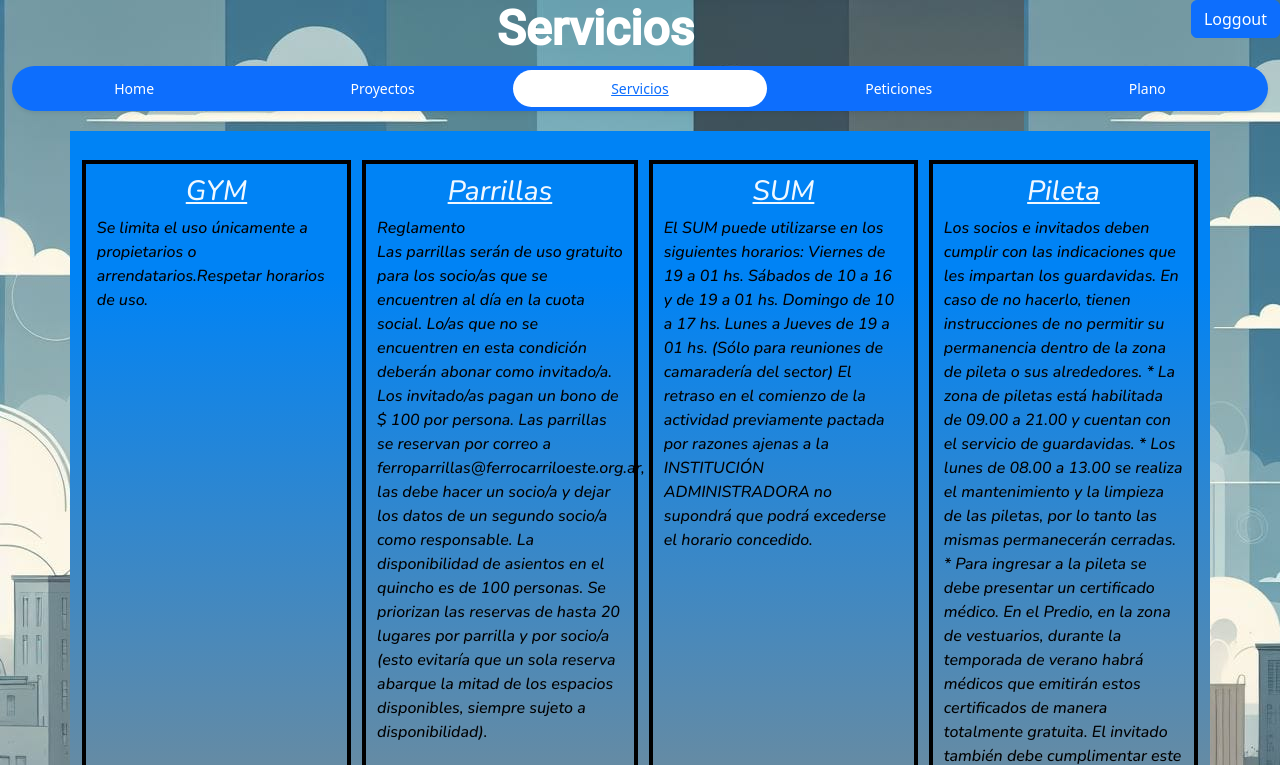
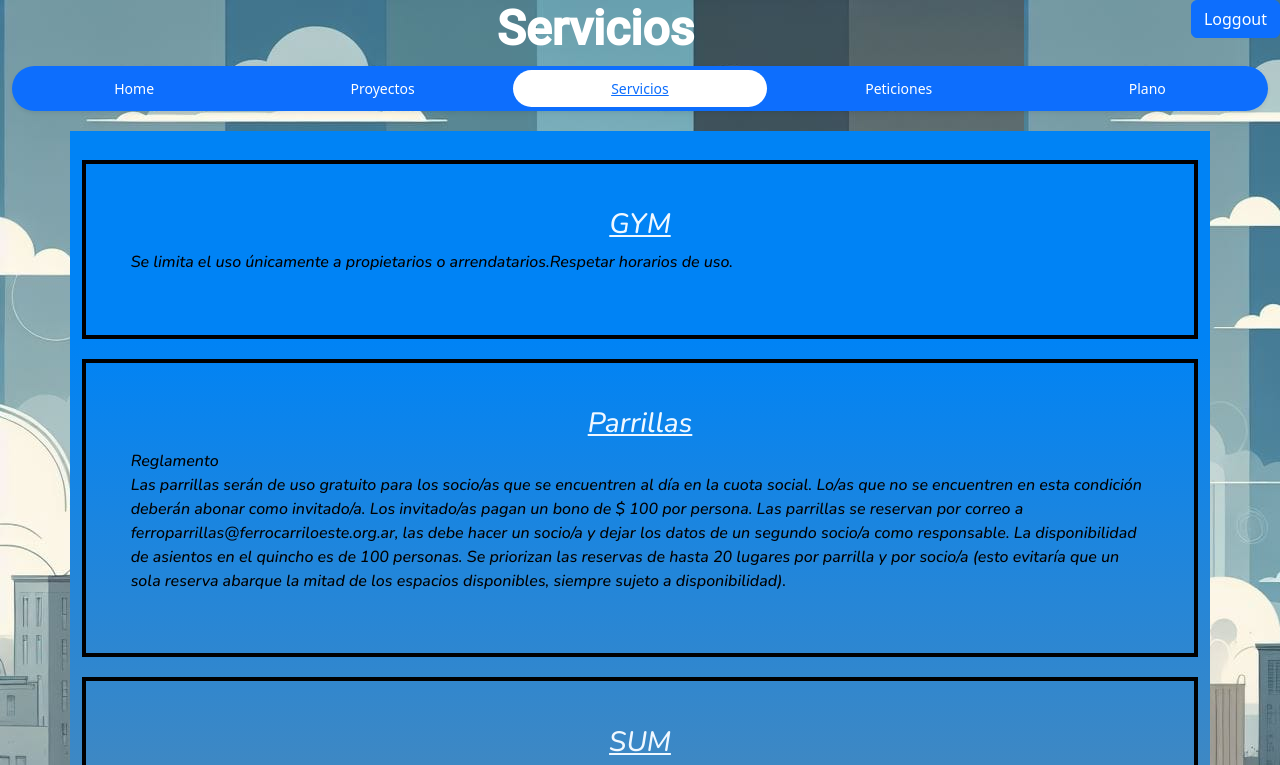
Before and after one commit to martin-olivares/administracion, a plain HTML site: page pages/servicios.html in a window 1280 px wide. Shown: the top 765 px of the page. Drawn offline with nearby package versions, Linux system fonts and the light colour scheme.

Commit message:
se hizo responsive

```diff
--- a/css/style.css
+++ b/css/style.css
@@ -30,8 +30,6 @@
 }
 
 .serv-div {
-    flex-direction: row;
-    flex: 1;
     width: 100%;
     height: auto;
     padding: 4%;
@@ -67,6 +65,10 @@
 
 .text-italic {
     font-style: italic;
+    padding: 2% 9% 0% 9%;
+    font-size: large;
+    line-height: 40px;
+
 
 }
 
@@ -151,15 +153,6 @@ h2 {
 
 .proyect-back{
     background-image: linear-gradient(to left, #6e7575 3%, #e5e5f3 81%);
-    padding-top:;
-}
-
-
-.main-servicios {
-    display: grid;
-    grid-template-columns: repeat(4, 1fr);
-    gap: 1%;
-
 }
 
 h3 {
@@ -207,3 +200,9 @@ footer h4{
 .proyect-direccion{
     flex-direction:row;
 }
+.element{
+    background-image: linear-gradient(to bottom right, #0000ff 3%, #0083f5 81%);
+    background-repeat:no-repeat;
+    background-size: cover;
+    height: 100vh
+}
--- a/pages/servicios.html
+++ b/pages/servicios.html
@@ -63,8 +63,8 @@
         </div>
     </nav>
 
-    <main class="main-servicios  container">
-        <div class="serv-div ">
+    <main class="main-servicios flex container">
+        <div class="serv-div col-12 ">
             <h3>GYM</h3>
             <p>
                 Se limita el uso únicamente a propietarios o arrendatarios.Respetar horarios de uso.
@@ -73,7 +73,7 @@
 
         </div>
 
-        <div class="serv-div">
+        <div class="serv-div col-12 ">
            <h3> Parrillas</h3>
                 <div> Reglamento
                     <p> Las parrillas serán de uso gratuito para los socio/as que se encuentren al día en la cuota
@@ -88,7 +88,7 @@
                 </div>
         </div>
 
-        <div class="serv-div">
+        <div class="serv-div col-12">
             <h3>SUM</h3>
                     <p>El SUM puede utilizarse en los siguientes horarios:
 
@@ -102,7 +102,7 @@
                 </div>
         </div>
 
-        <div class="serv-div">
+        <div class="serv-div col-12">
             <h3>Pileta</h3>
                     <p> Los socios e invitados deben cumplir con las indicaciones que les impartan los guardavidas. En
                         caso de no hacerlo, tienen instrucciones de no permitir su permanencia dentro de la zona de
```
Also changed, not shown: pages/peticiones.html (+4 -3 lines).
